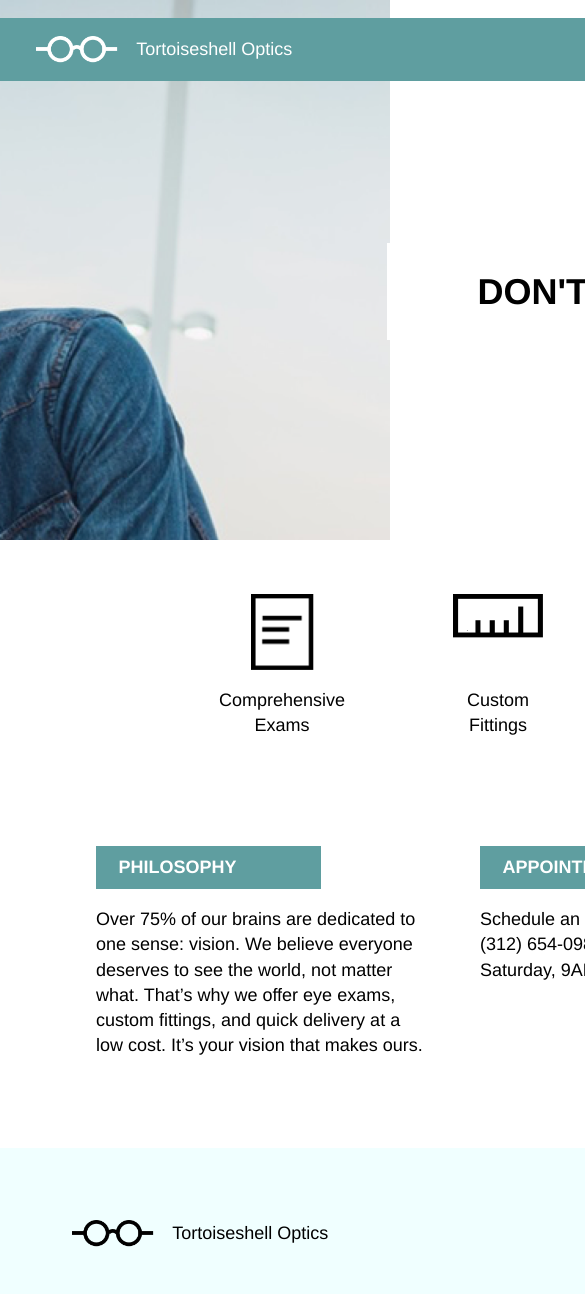
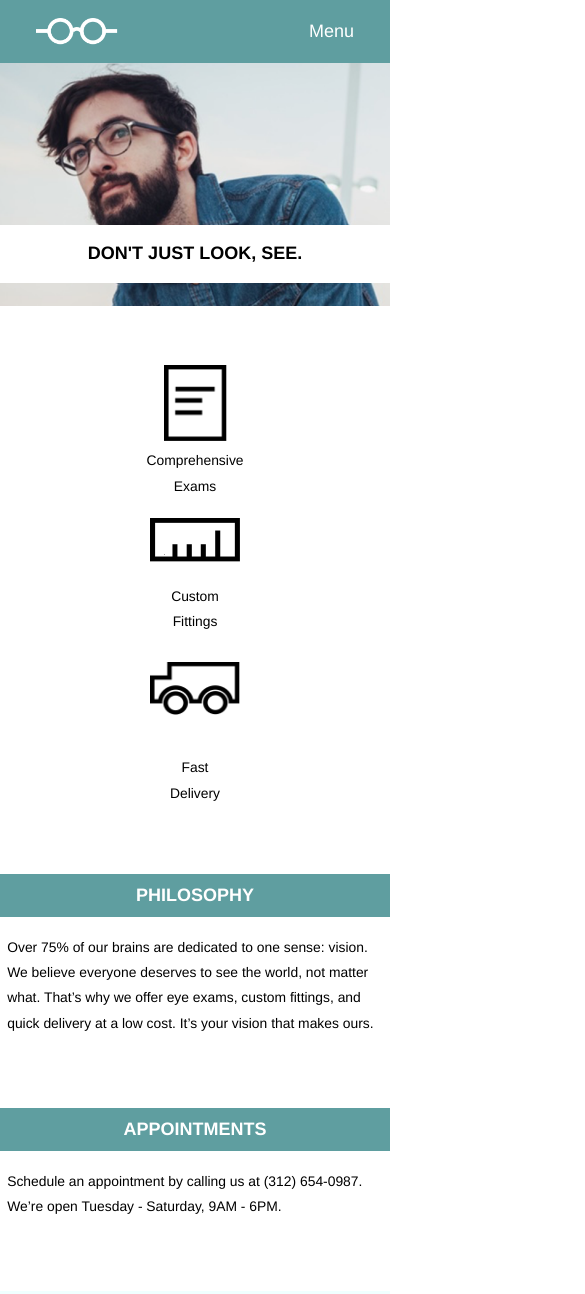
Before and after one commit to andreloezer/tortoiseshell-optics, a plain HTML site: page index.html in a window 390 px wide. Shown: the top 1294 px of the page, 585 px wide, since content can reach past the window. Drawn offline with Linux system fonts and the light colour scheme.

Commit message:
Media Query

```diff
--- a/index.html
+++ b/index.html
@@ -31,6 +31,7 @@
                 <li>Contact</li>
               </ul>
             </nav>
+            <p>Menu</p>
           </header>
 
           <div class="container flex" id="title-parent">
@@ -84,7 +85,7 @@
     </main>
 
     <!--  FOOTER-->
-    <footer class="container flex spaced">
+    <footer class="container flex spaced" id="footer">
       <figure class="flex spaced">
         <img src="./resources/images/logo-black.png" alt="Tortoiseshell Optics" />
         <figcaption>Tortoiseshell Optics</figcaption>
--- a/resources/css/style.css
+++ b/resources/css/style.css
@@ -71,6 +71,10 @@ header {
   top: 1rem;
   padding: 1rem 2rem;
   z-index: 5;
+}
+
+header p {
+  display: none;
 }
 
 #title-parent {
@@ -161,3 +165,95 @@ footer {
 footer figure {
   margin: 4rem;
 }
+
+
+/*  Medias Query*/
+
+/*  Width between 1024px and 768px*/
+@media screen and (max-width: 1024px) {
+  .container {
+    width: 100%;
+  }
+  header {
+    top: 0;
+  }
+  #intro {
+    height: 22rem;
+  }
+
+  #title {
+    top: 5rem;
+    padding: 0.75rem 4rem;
+    right: 4rem;
+  }
+  h1 {
+    font-size: 1.33rem;
+  }
+}
+
+/*  Width 768px and bellow*/
+@media screen and (max-width: 768px) {
+  header figcaption {
+    display: none;
+  }
+  header nav {
+    display: none;
+  }
+  header p {
+    display: inline;
+  }
+  #intro {
+    background-position: 20%;
+    height: 17rem;
+  }
+  #title {
+    top: 9rem;
+    right: 0;
+    width: 100%;
+    padding: 1rem;
+  }
+  h1 {
+    font-size: 1rem;
+    text-align: center;
+  }
+  #figures {
+    flex-direction: column;
+    padding: 3.77rem 0;
+  }
+  #figures figure {
+    margin: 0;
+  }
+  #figures figcaption {
+    font-size: 0.77rem;
+    margin-bottom: 1.54rem;
+  }
+  #truck figcaption {
+    margin-bottom: 0;
+  }
+  #info {
+    margin-top: 0;
+    margin-bottom: 0;
+    flex-direction: column;
+  }
+  #info > div {
+    width: 100%;
+    margin: 0;
+    justify-content: center;
+  }
+  #info div div {
+    padding: 0.5rem 0;
+    width: 100%;
+    text-align: center;
+  }
+  #info p {
+    padding-left: 0.4rem;
+    font-size: 0.77rem;
+    margin-bottom: 4rem;
+  }
+  #footer {
+    justify-content: center;
+  }
+  footer figcaption {
+    display: none;
+  }
+}
```
